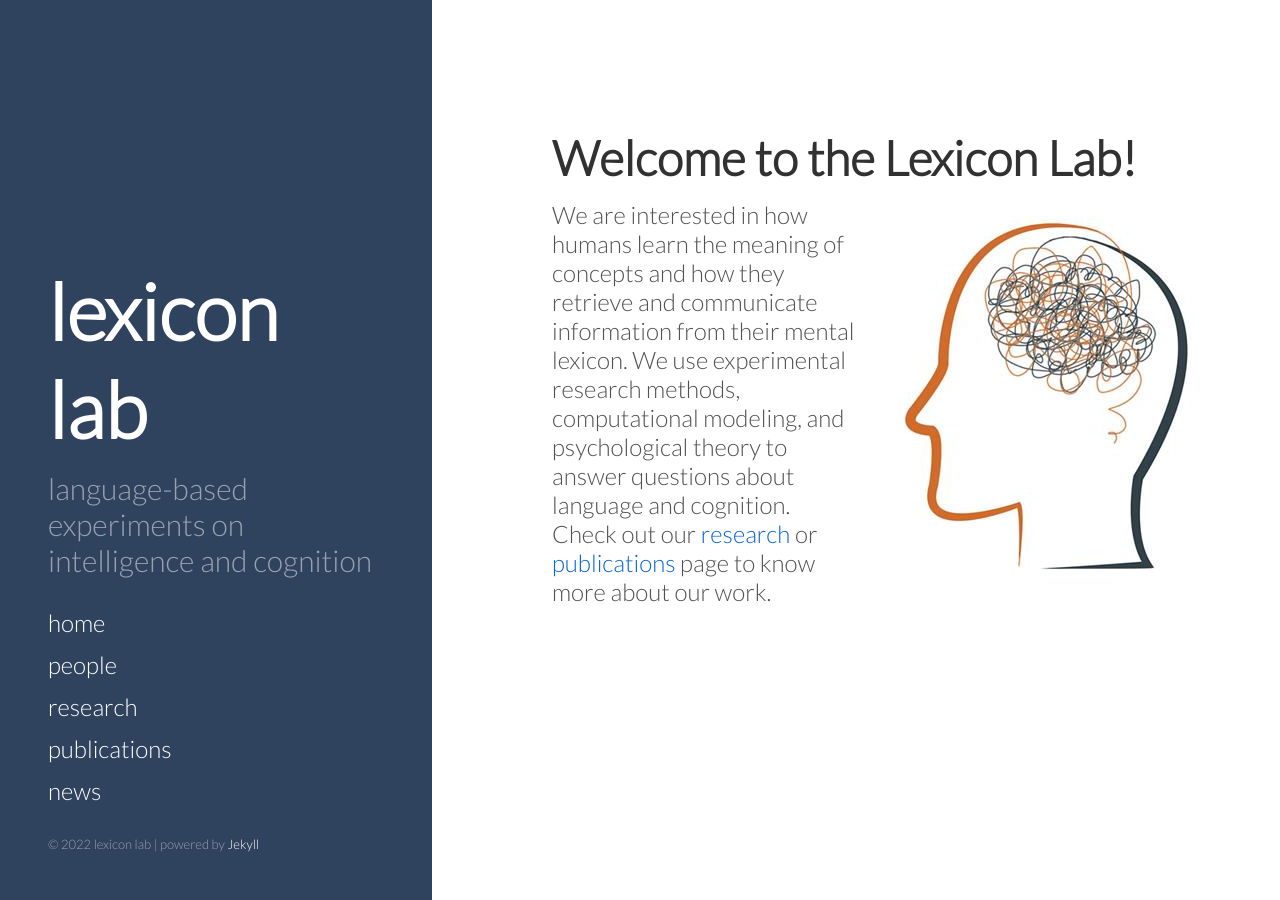
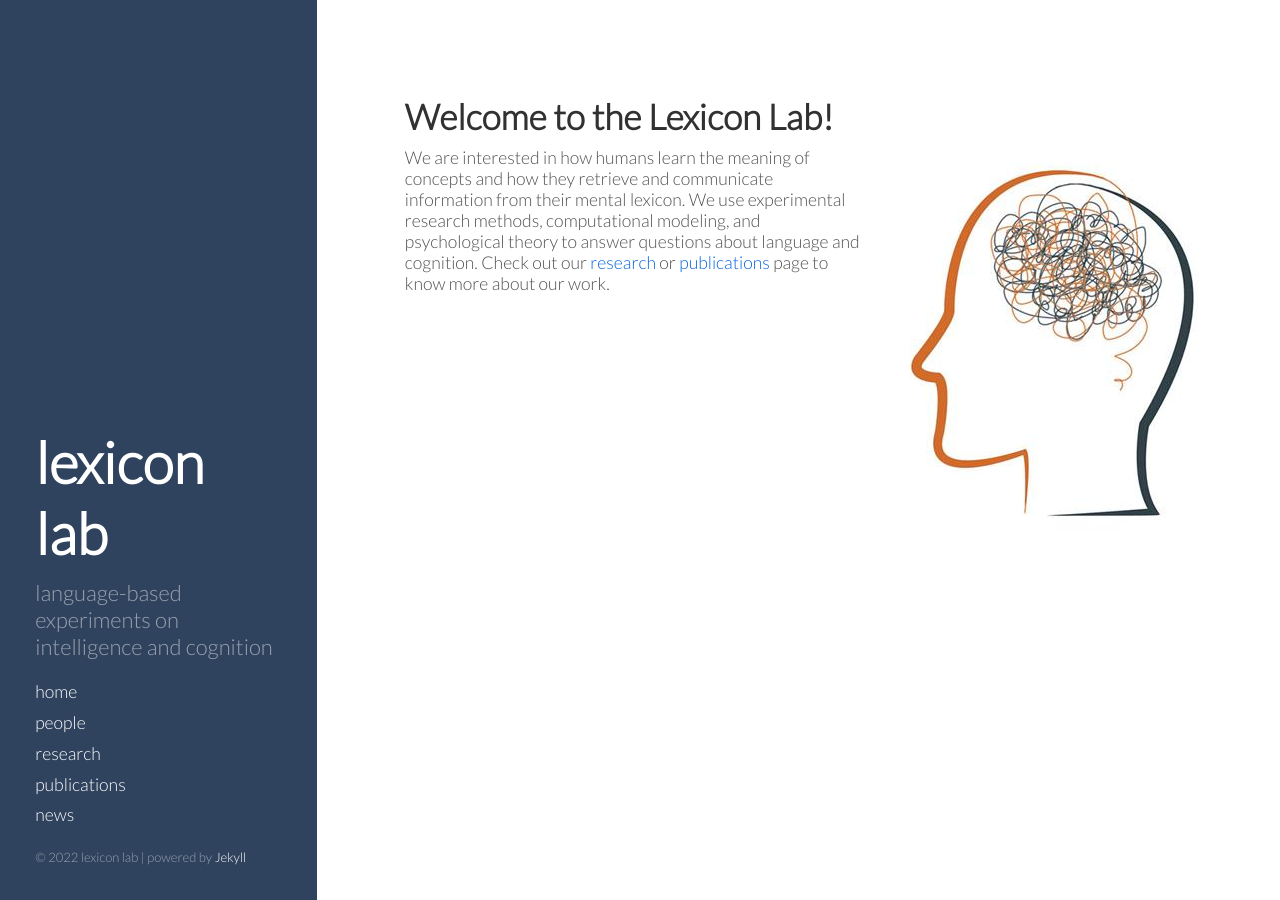
Before and after one commit to thelexiconlab/thelexiconlab.github.io, a Jekyll site: the page built from index.html, in a window 1280 px wide. Built offline with Jekyll 4.4.1, drawn with Linux system fonts in a browser that asks for light colours; Markdown is read by kramdown in place of the engine named in the settings; the list of posts is cut into pages by our own code.

Commit message:
changed font

```diff
--- a/public/css/hyde.css
+++ b/public/css/hyde.css
@@ -36,12 +36,12 @@ html {
 }
 @media (min-width: 48em) {
   html {
-    font-size: 1.5em;
+    font-size: 1.1em;
   }
 }
 @media (min-width: 58em) {
   html {
-    font-size: 1.5em;
+    font-size: 1.1em;
   }
 }
 
```
